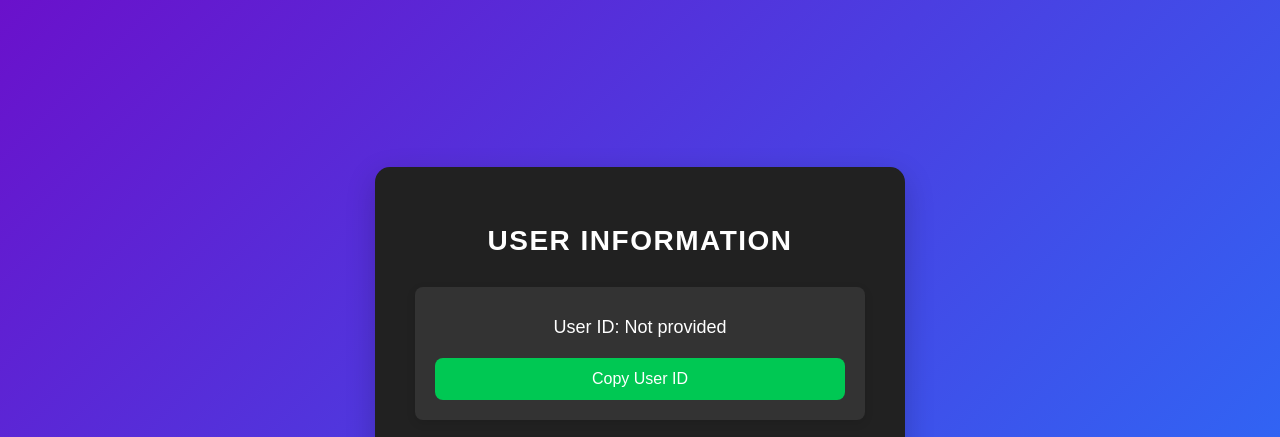
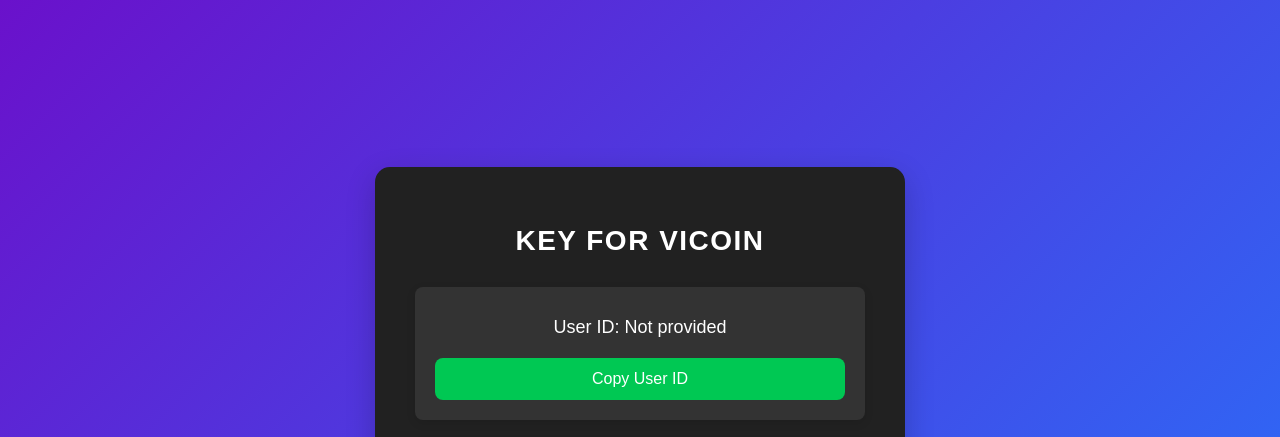
Before and after one commit to pitnodame1/key, a plain HTML site: page index.html in a window 1280 px wide. Shown: the top 437 px of the page. Drawn offline with Linux system fonts and the light colour scheme.

Commit message:
Update index.html

```diff
--- a/index.html
+++ b/index.html
@@ -99,7 +99,7 @@
 </head>
 <body>
     <div class="container">
-        <h1>User Information</h1>
+        <h1>Key for Vicoin</h1>
         <div class="info-box">
             <p><span class="label">User ID:</span> <span id="user-id" class="value">Loading...</span></p>
             <button class="copy-btn" id="copy-user-id">Copy User ID</button>
```
